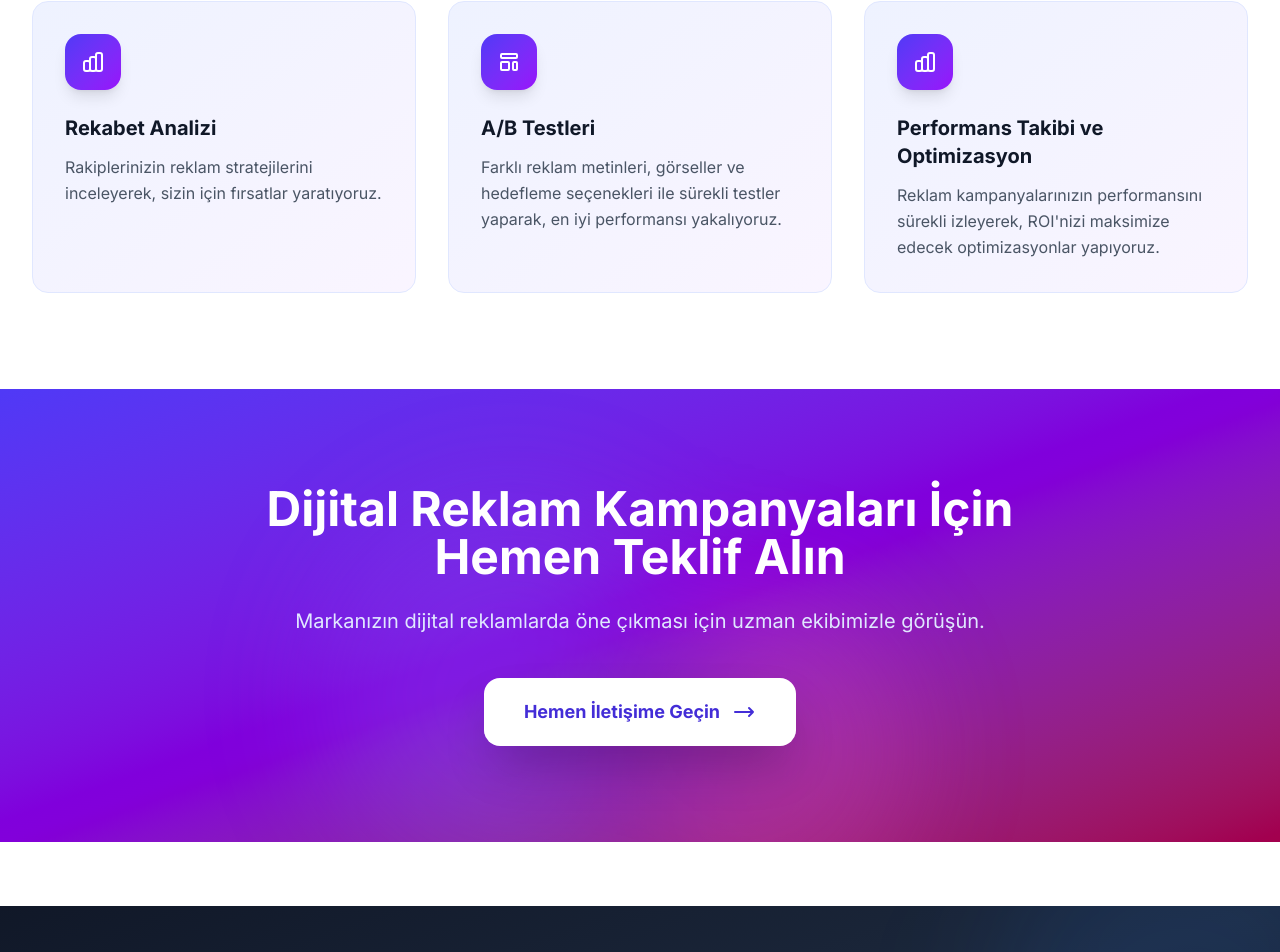
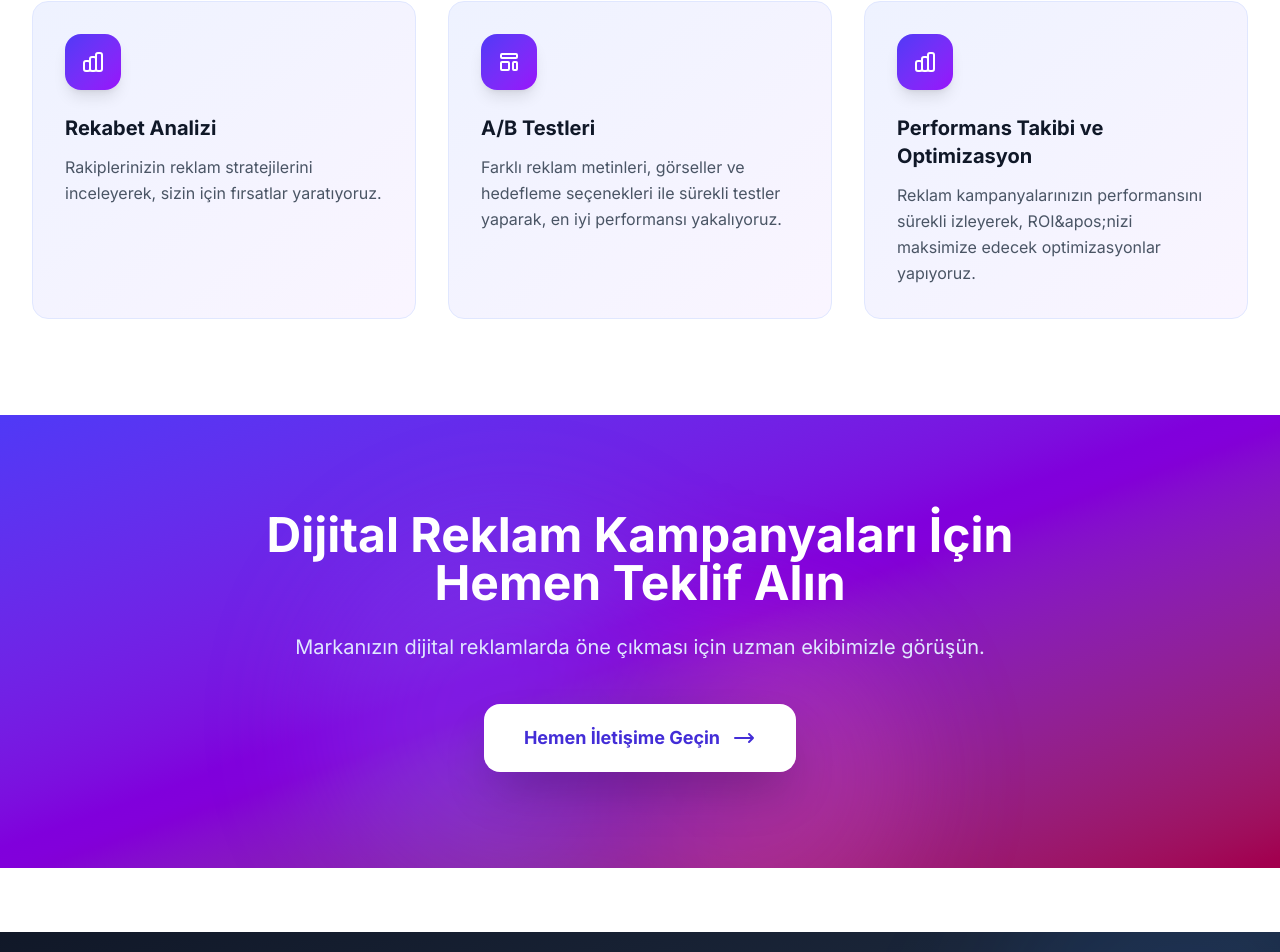
Before and after one commit to huseyincndd/karasumedya, a Next.js app: page /hizmetler/dijital-pazarlama in a window 1280 px wide. Shown: the part 2571-3523 px from the top of the page. Built offline with nearby package versions, Linux system fonts and the light colour scheme.

Commit message:
improves2

```diff
--- a/src/app/hizmetler/dijital-pazarlama/page.tsx
+++ b/src/app/hizmetler/dijital-pazarlama/page.tsx
@@ -86,7 +86,7 @@ export default function DijitalReklam() {
     },
     {
       title: "Performans Takibi ve Optimizasyon",
-      description: "Reklam kampanyalarınızın performansını sürekli izleyerek, ROI'nizi maksimize edecek optimizasyonlar yapıyoruz.",
+      description: "Reklam kampanyalarınızın performansını sürekli izleyerek, ROI&apos;nizi maksimize edecek optimizasyonlar yapıyoruz.",
       icon: (
         <svg className="w-6 h-6" fill="none" stroke="currentColor" viewBox="0 0 24 24">
           <path strokeLinecap="round" strokeLinejoin="round" strokeWidth={2} d="M9 19v-6a2 2 0 00-2-2H5a2 2 0 00-2 2v6a2 2 0 002 2h2a2 2 0 002-2zm0 0V9a2 2 0 012-2h2a2 2 0 012 2v10m-6 0a2 2 0 002 2h2a2 2 0 002-2m0 0V5a2 2 0 012-2h2a2 2 0 012 2v14a2 2 0 01-2 2h-2a2 2 0 01-2-2z" />
```
